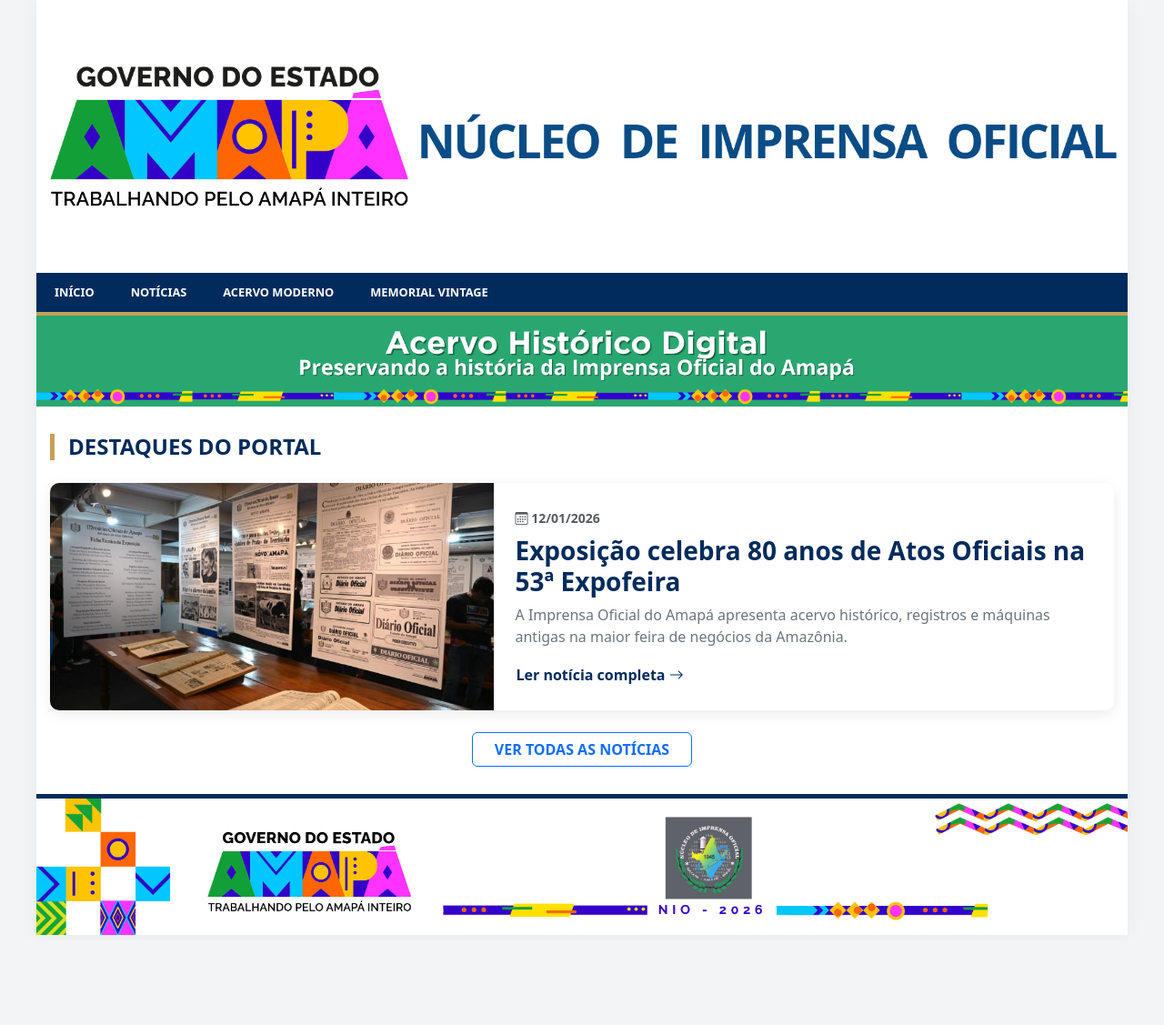
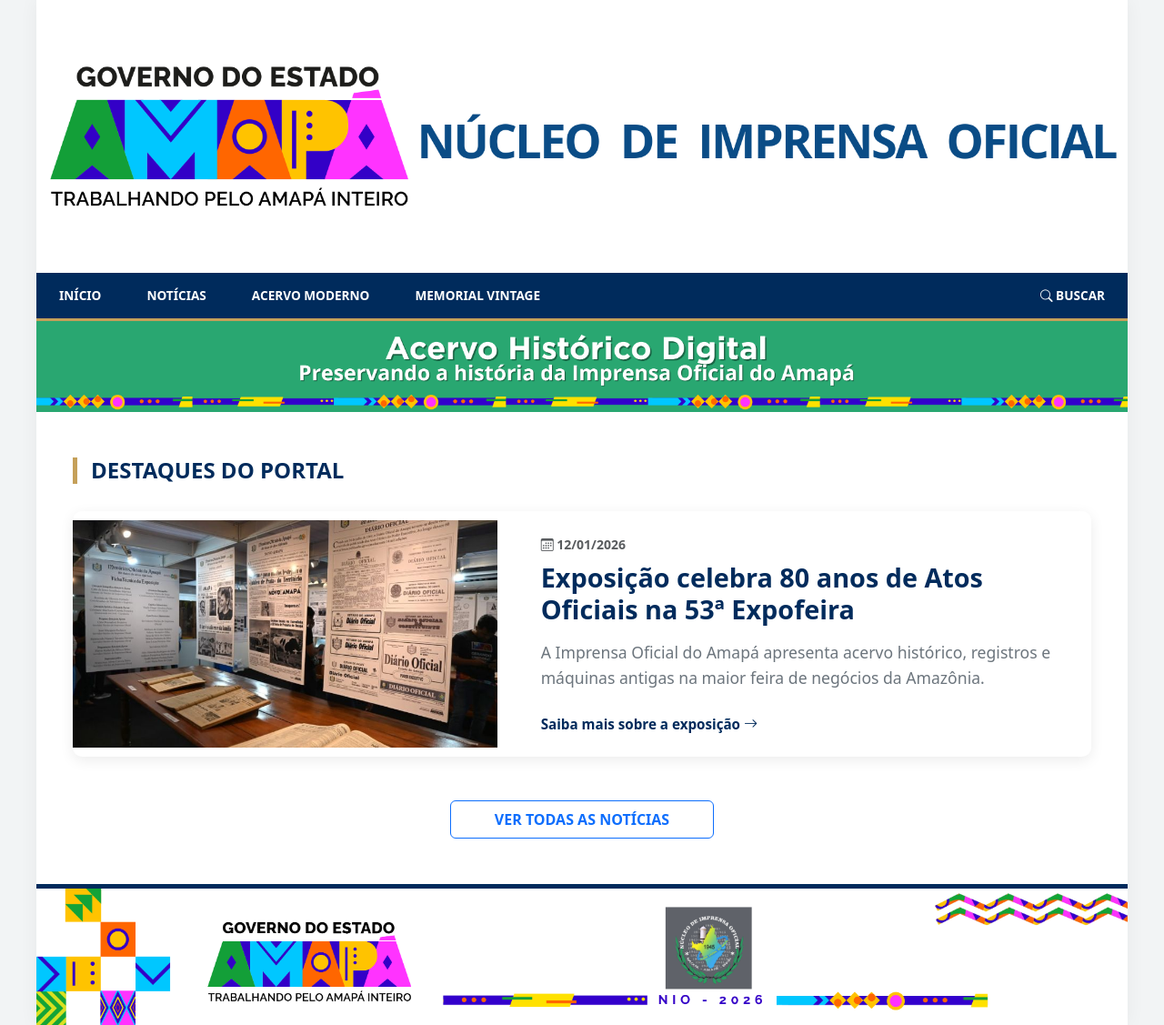
Before and after one commit to miqueiasmarques/memorial-ioap, a plain HTML site: page index.html in a window 1280 px wide. Shown: the whole page at 91% size. Before the commit the page ends 1034 px from the top, so only its background shows below. Drawn offline with nearby package versions, Linux system fonts and the light colour scheme.

Commit message:
Update index.html

```diff
--- a/index.html
+++ b/index.html
@@ -10,58 +10,46 @@
     <script src="noticias.js"></script>
 
     <style>
+        html { overflow-y: scroll; }
         :root { --azul: #002b5c; --ouro: #c5a059; --fundo: #f2f4f5; }
         body { background-color: var(--fundo); margin: 0; padding: 0; text-align: center; }
 
-        /* CORREÇÃO PARA CELULAR: Deixa de ser fixo em 1200px */
         .caixa-central {
-            width: 100%;
-            max-width: 1200px;
-            display: inline-block;
-            text-align: left;
-            background-color: white;
+            width: 1200px; display: inline-block; text-align: left;
+            vertical-align: top; background-color: white;
             box-shadow: 0 0 20px rgba(0,0,0,0.05);
-            overflow: hidden; /* Evita que itens vazem para o lado */
         }
 
-        /* Ajuste dos Banners para serem responsivos */
-        .topo-container { background-color: white; width: 100%; }
+        .topo-container { background-color: white; height: 300px; width: 1200px; }
         .topo-banner {
-            width: 100%;
-            height: auto;
-            aspect-ratio: 1200 / 300; /* Mantém a proporção do banner */
-            background: url('img/banner-topo.png') no-repeat center;
+            width: 1200px; height: 300px; background: url('img/banner-topo.png') no-repeat center;
             background-size: contain;
         }
 
-        .navbar-gov { background-color: var(--azul); border-bottom: 4px solid var(--ouro); width: 100%; }
-        .menu-lista { display: flex; flex-wrap: wrap; list-style: none; margin: 0; padding: 0; }
-        .nav-link { color: white !important; font-weight: 600; padding: 12px 20px !important; text-transform: uppercase; font-size: 0.8rem; text-decoration: none; }
+        .navbar-gov { background-color: var(--azul); border-bottom: 4px solid var(--ouro); width: 1200px; }
+        .menu-lista { display: flex; list-style: none; margin: 0; padding: 0; }
+        .nav-link { color: white !important; font-weight: 600; padding: 15px 25px !important; text-transform: uppercase; font-size: 0.85rem; text-decoration: none; }
+        .nav-link:hover { background: rgba(255,255,255,0.1); }
 
         .banner-id {
-            width: 100%;
-            height: auto;
-            aspect-ratio: 1200 / 100;
-            background: url('img/banner-id.png') no-repeat center;
-            background-size: 100% 100%;
+            width: 1200px; height: 100px; background: url('img/banner-id.png') no-repeat center;
+            background-size: 100% 100%; margin-top: -1px;
         }
 
-        /* Estilo da Notícia da Expofeira na Home */
-        .secao-noticias-home { padding: 30px 15px; background-color: white; }
-        .titulo-home { color: var(--azul); font-weight: 800; margin-bottom: 25px; border-left: 5px solid var(--ouro); padding-left: 15px; }
+        /* SEÇÃO DE NOTÍCIAS (Destaque Principal agora) */
+        .secao-noticias-home { padding: 50px 40px; background-color: white; }
+        .titulo-home { color: var(--azul); font-weight: 800; margin-bottom: 30px; border-left: 5px solid var(--ouro); padding-left: 15px; }
 
-        .card-noticia-home { border: none; border-radius: 10px; overflow: hidden; box-shadow: 0 4px 15px rgba(0,0,0,0.08); }
+        .card-noticia-home { border: none; border-radius: 10px; overflow: hidden; box-shadow: 0 4px 15px rgba(0,0,0,0.08); background: white; }
         .img-noticia-home { height: 250px; width: 100%; object-fit: cover; }
+        .btn-leia-mais { color: var(--azul); font-weight: 700; text-decoration: none; font-size: 0.95rem; }
+        .btn-leia-mais:hover { color: var(--ouro); }
 
-        .rodape-oficial { width: 100%; border-top: 5px solid var(--azul); background: white; }
-        .img-rodape { width: 100%; height: auto; display: block; object-fit: contain; }
-
-        /* Ajustes para telas bem pequenas (Celulares) */
-        @media (max-width: 768px) {
-            .nav-link { padding: 10px 15px !important; font-size: 0.75rem; width: 100%; text-align: center; border-bottom: 1px solid rgba(255,255,255,0.1); }
-            .img-noticia-home { height: 200px; }
-            .titulo-home { font-size: 1.2rem; }
+        .rodape-oficial {
+            width: 1200px; background-color: #ffffff;
+            border-top: 5px solid var(--azul); text-align: center;
         }
+        .img-rodape { width: 1200px; height: 150px; display: block; object-fit: contain; }
     </style>
 </head>
 <body>
@@ -74,6 +62,7 @@
                 <li><a class="nav-link" href="noticias.html">Notícias</a></li>
                 <li><a class="nav-link" href="acervo.html">Acervo Moderno</a></li>
                 <li><a class="nav-link" href="acervo-vintage.html">Memorial Vintage</a></li>
+                <li style="margin-left: auto;"><a class="nav-link" href="#"><i class="bi bi-search"></i> BUSCAR</a></li>
             </ul>
         </nav>
 
@@ -81,20 +70,22 @@
 
         <div class="secao-noticias-home">
             <h4 class="titulo-home">DESTAQUES DO PORTAL</h4>
-            <div id="feedNoticias"></div>
-            <div class="text-center mt-4">
-                <a href="noticias.html" class="btn btn-outline-primary fw-bold px-4">VER TODAS AS NOTÍCIAS</a>
+            <div id="feedNoticias">
+                </div>
+            <div class="text-center mt-5">
+                <a href="noticias.html" class="btn btn-outline-primary fw-bold px-5 py-2">VER TODAS AS NOTÍCIAS</a>
             </div>
         </div>
 
         <footer class="rodape-oficial">
-            <img src="img/banner-governo-rodape.png" class="img-rodape">
+            <img src="img/banner-governo-rodape.png" alt="Governo" class="img-rodape">
         </footer>
     </div>
 
     <script>
+        // Lógica para mostrar a notícia da Expofeira na Home
         const feed = document.getElementById('feedNoticias');
-        // Puxa a notícia da Expofeira do seu noticias.js
+
         feed.innerHTML = baseNoticias.map(n => `
             <div class="card card-noticia-home">
                 <div class="row g-0 align-items-center">
@@ -102,13 +93,11 @@
                         <img src="${n.imagens[0]}" class="img-fluid img-noticia-home" alt="Destaque">
                     </div>
                     <div class="col-md-7">
-                        <div class="card-body p-4">
-                            <small class="text-muted fw-bold"><i class="bi bi-calendar3"></i> ${n.data}</small>
-                            <h3 class="fw-bold mt-2" style="color:var(--azul)">${n.titulo}</h3>
-                            <p class="text-secondary mb-3">${n.resumo}</p>
-                            <a href="noticias.html" class="btn btn-link p-0 fw-bold text-decoration-none" style="color:var(--azul)">
-                                Ler notícia completa <i class="bi bi-arrow-right"></i>
-                            </a>
+                        <div class="card-body p-4 ps-5">
+                            <small class="text-muted fw-bold text-uppercase"><i class="bi bi-calendar3"></i> ${n.data}</small>
+                            <h2 class="card-title fw-bold mt-2 mb-3" style="color:var(--azul); font-size: 1.8rem;">${n.titulo}</h2>
+                            <p class="card-text text-secondary mb-4" style="font-size: 1.1rem; line-height: 1.6;">${n.resumo}</p>
+                            <a href="noticias.html" class="btn-leia-mais">Saiba mais sobre a exposição <i class="bi bi-arrow-right"></i></a>
                         </div>
                     </div>
                 </div>
```
